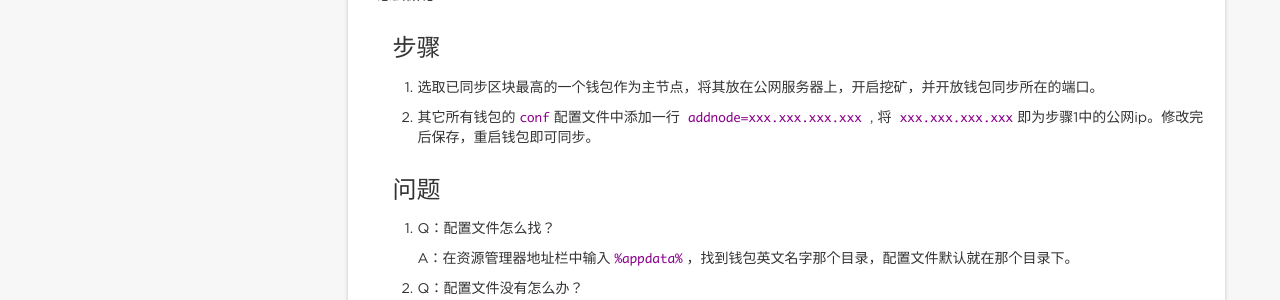
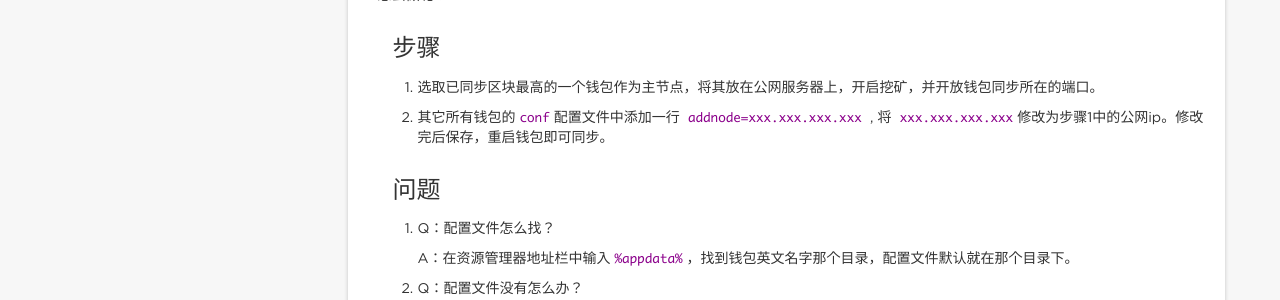
Before and after one commit to fengkai8375/fengkai8375.github.io, a Jekyll site: the page built from _posts/BlockChain/2018-06-28-Bitcoin-Fakecoin-Rebuild-Main-Node.md, in a window 1280 px wide and 1257 px high. Shown: the part 559-859 px from the top of the window. Built offline with Jekyll 4.4.1, drawn with Linux system fonts in a browser that asks for light colours; nearby versions of some CDN libraries; comment, search, counter and statistics services are not loaded.

Commit message:
update post

```diff
--- a/_posts/BlockChain/2018-06-28-Bitcoin-Fakecoin-Rebuild-Main-Node.md
+++ b/_posts/BlockChain/2018-06-28-Bitcoin-Fakecoin-Rebuild-Main-Node.md
@@ -21,7 +21,7 @@ tag:
 
 1. 选取已同步区块最高的一个钱包作为主节点，将其放在公网服务器上，开启挖矿，并开放钱包同步所在的端口。
 
-2. 其它所有钱包的`conf`配置文件中添加一行 `addnode=xxx.xxx.xxx.xxx` , 将 `xxx.xxx.xxx.xxx`即为步骤1中的公网ip。修改完后保存，重启钱包即可同步。
+2. 其它所有钱包的`conf`配置文件中添加一行 `addnode=xxx.xxx.xxx.xxx` , 将 `xxx.xxx.xxx.xxx`修改为步骤1中的公网ip。修改完后保存，重启钱包即可同步。
 
 
 ### 问题
```
